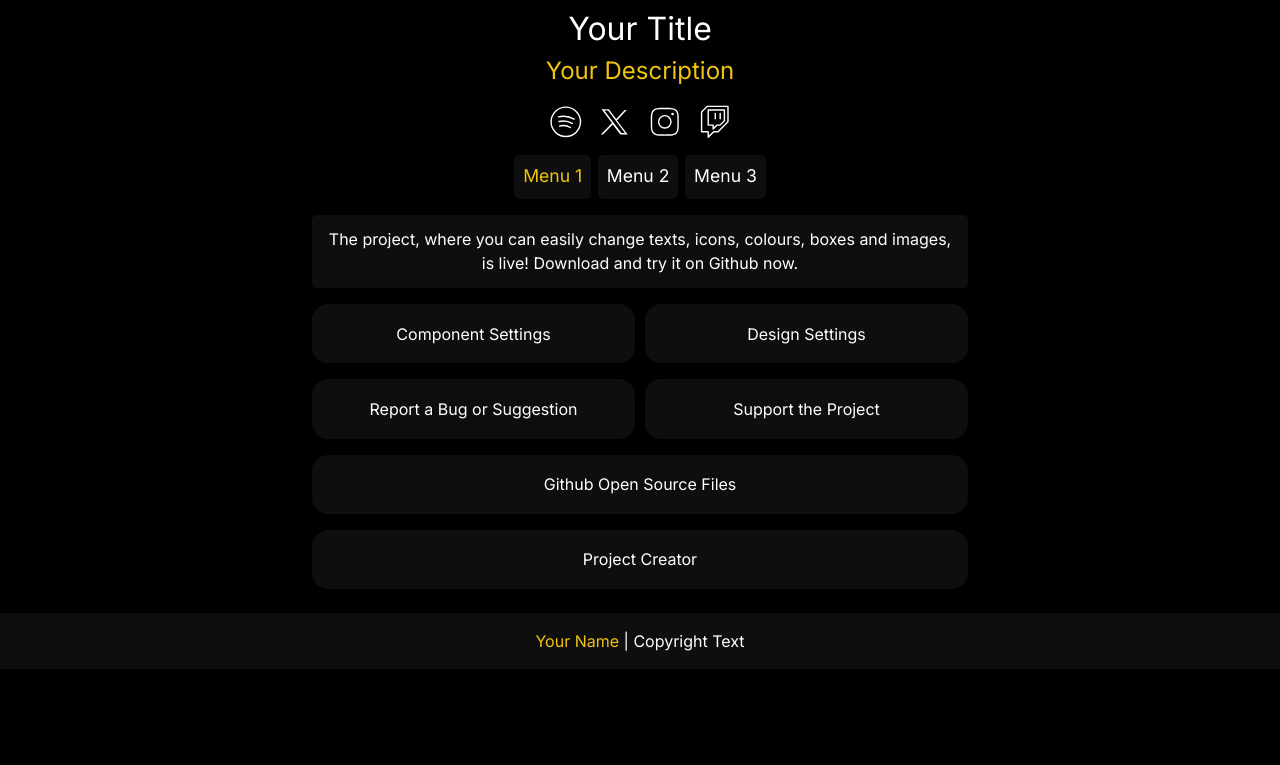
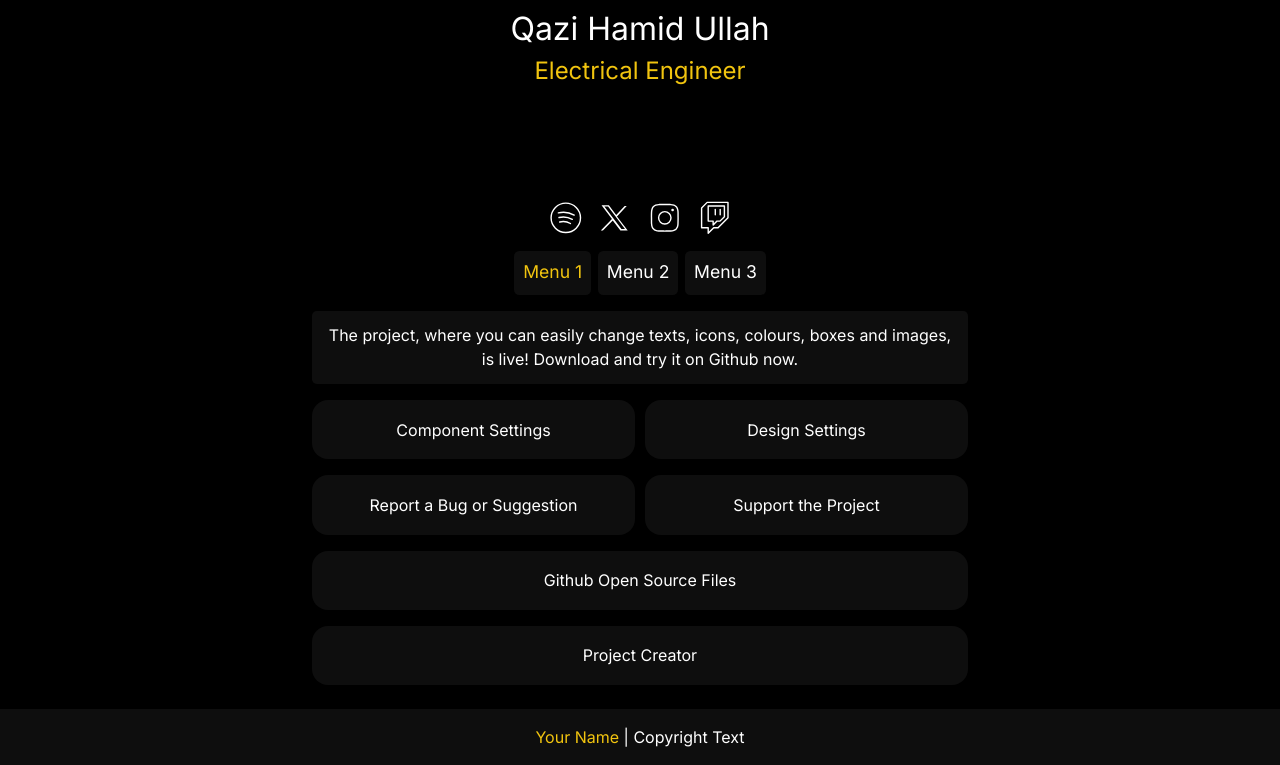
Before and after one commit to qazihamidullah/qazihamidullah.github.io, a plain HTML site: page index.html in a window 1280 px wide. Shown: the part 159-924 px from the top of the page. Before the commit the page ends 828 px from the top, so only its background shows below. Drawn offline with Linux system fonts and the light colour scheme.

Commit message:
Update index.html

```diff
--- a/index.html
+++ b/index.html
@@ -5,7 +5,7 @@
     <meta charset="UTF-8">
     <meta http-equiv="X-UA-Compatible" content="IE=edge">
     <meta name="viewport" content="width=device-width, initial-scale=1.0">
-    <title>Electrical Engineer - Qazi Hamid Ullah</title>
+    <title>Qazi Hamid Ullah - Github Profile</title>
     <meta name="description" content="Your Description">
     <link rel="stylesheet" href="https://fonts.googleapis.com/css2?family=Inter:wght@400&amp;display=swap">
     <link rel="stylesheet" href="reset.css">
@@ -19,8 +19,13 @@
         <img src="logo.png" alt="Logo" />
       </div>
       <div class="header_text flex_column_center">
-        <h1 class="header_h_item">Your Title</h1>
-        <h2 class="header_h_item">Your Description</h2>
+        <h1 class="header_h_item">Qazi Hamid Ullah</h1>
+        <h2 class="header_h_item">Electrical Engineer</h2>
+        <p>With one year of experience in processor design and computer architecture, adept at converting design
+specifications into microarchitecture, implementing them in RTL using System Verilog HDL, and proficient user of
+EDA tools like Cadence, QuestaSim, I am an Electrical engineer deeply passionate about continual learning and
+exploration. I am aiming to contribute to the landscape of Computer architecture and Integrated Circuits by
+pursuing advanced education and fostering a robust professional network.</p>
       </div>
     <!-- Logo, Title and Description Codes End -->
 
```
